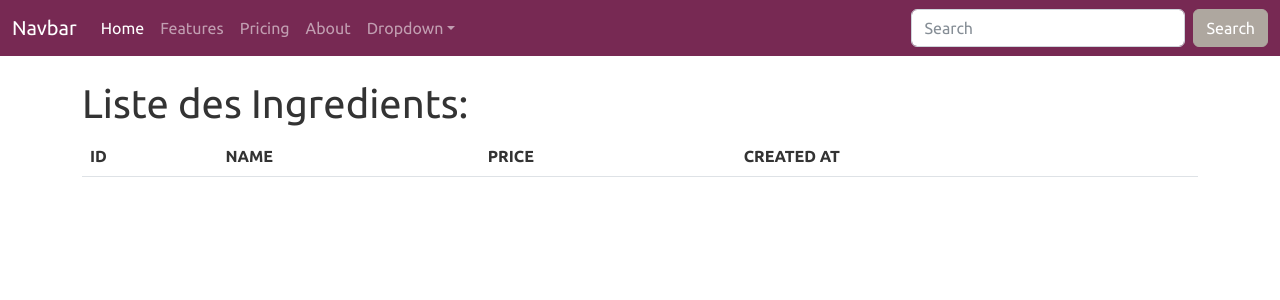
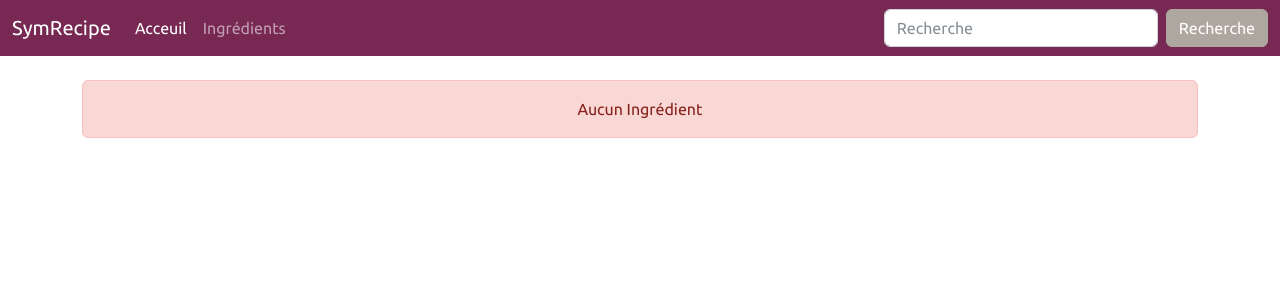
Before and after one commit to AmiarM/SymRecipe, a Symfony app: template templates/ingredient/index.html.twig in a window 1280 px wide. Shown: the top 300 px of the page. Run offline with Twig, Linux system fonts and the light colour scheme; the template is opened without the code that fills it, so the values that code supplies are empty; some libraries are stand-ins or nearby versions.

Commit message:
$ingredient=$this->ingredientRepository->findOneBy(['id'=>$id]);crud ingredient

```diff
--- a/src/Controller/HomeController.php
+++ b/src/Controller/HomeController.php
@@ -8,7 +8,7 @@ use Symfony\Component\Routing\Annotation\Route;
 class HomeController  extends AbstractController
 {
 
-    #[Route('/', 'home.index', methods: ['GET'])]
+    #[Route('/', 'app_home', methods: ['GET'])]
     public function index()
     {
         return $this->render('home/index.html.twig');
--- a/templates/base.html.twig
+++ b/templates/base.html.twig
@@ -7,6 +7,7 @@
         {# Run `composer require symfony/webpack-encore-bundle` to start using Symfony UX #}
         {% block stylesheets %}
             {{ encore_entry_link_tags('app') }}
+            <link rel="stylesheet" href="https://cdnjs.cloudflare.com/ajax/libs/font-awesome/6.2.0/css/all.min.css" integrity="sha512-xh6O/CkQoPOWDdYTDqeRdPCVd1SpvCA9XXcUnZS2FmJNp1coAFzvtCN9BmamE+4aHK8yyUHUSCcJHgXloTyT2A==" crossorigin="anonymous" referrerpolicy="no-referrer" />
             <link rel="stylesheet" href="{{asset('css/bootstrap.css')}}">
             <link rel="stylesheet" href="{{asset('css/bootstrap.min.css')}}">
             <link rel="stylesheet" href="{{asset('css/bootswatch.scss')}}">
--- a/templates/ingredient/index.html.twig
+++ b/templates/ingredient/index.html.twig
@@ -4,7 +4,13 @@
 
 {% block body %}
 <div class="container mt-4">
-    <h1>Liste des Ingredients:</h1>
+    {% for message in app.flashes('success') %}
+    <div class="alert alert-success text-center">
+        {{ message }}
+    </div>
+{% endfor %}
+  {% if pagination.items != null %}
+      <h1>Liste des Ingredients:({{ pagination.getTotalItemCount }} ingredients)</h1>
     <table class="table table-hover">
         <thead>
             <tr>
@@ -12,6 +18,7 @@
                 <th scope="col">NAME</th>
                 <th scope="col">PRICE</th>
                 <th scope="col">CREATED AT</th>
+                <th scope="col">ACTIONS</th>
             </tr>
         </thead>
         <tbody>
@@ -21,12 +28,21 @@
                 <td>{{ingredient.name}}</td>
                 <td>{{ingredient.price}}€</td>
                 <td>{{ingredient.createdAt|date('d-m-Y')}}</td>
+                <td>
+                    <a class="btn btn-danger" href="{{path('app_ingredient_delete',{'id':ingredient.id})}}"><i class="fa fa-trash"></i></a>
+                    <a class="btn btn-success" href="{{path('app_ingredient_update',{'id':ingredient.id})}}"><i class="fa fa-edit"></i></a>
+                </td>
                 </tr>
             {% endfor %}
         </tbody>
     </table>
-<div class="navigation">
+    <div class="navigation d-flex justify-content-center">
         {{ knp_pagination_render(pagination) }}
     </div>
+  {% else %}
+    <div class="alert alert-danger text-center">
+        Aucun Ingrédient
+    </div>
+  {% endif %}
 </div>
 {% endblock %}
--- a/templates/shared/_menu.html.twig
+++ b/templates/shared/_menu.html.twig
@@ -1,39 +1,23 @@
 <nav class="navbar navbar-expand-lg navbar-dark bg-dark">
     <div class="container-fluid">
-      <a class="navbar-brand" href="#">Navbar</a>
+      <a class="navbar-brand" href="{{path('app_home')}}">SymRecipe</a>
       <button class="navbar-toggler" type="button" data-bs-toggle="collapse" data-bs-target="#navbarColor02" aria-controls="navbarColor02" aria-expanded="false" aria-label="Toggle navigation">
         <span class="navbar-toggler-icon"></span>
       </button>
       <div class="collapse navbar-collapse" id="navbarColor02">
         <ul class="navbar-nav me-auto">
           <li class="nav-item">
-            <a class="nav-link active" href="#">Home
+            <a class="nav-link active" href="{{path('app_home')}}">Acceuil
               <span class="visually-hidden">(current)</span>
             </a>
           </li>
           <li class="nav-item">
-            <a class="nav-link" href="#">Features</a>
-          </li>
-          <li class="nav-item">
-            <a class="nav-link" href="#">Pricing</a>
-          </li>
-          <li class="nav-item">
-            <a class="nav-link" href="#">About</a>
-          </li>
-          <li class="nav-item dropdown">
-            <a class="nav-link dropdown-toggle" data-bs-toggle="dropdown" href="#" role="button" aria-haspopup="true" aria-expanded="false">Dropdown</a>
-            <div class="dropdown-menu">
-              <a class="dropdown-item" href="#">Action</a>
-              <a class="dropdown-item" href="#">Another action</a>
-              <a class="dropdown-item" href="#">Something else here</a>
-              <div class="dropdown-divider"></div>
-              <a class="dropdown-item" href="#">Separated link</a>
-            </div>
+            <a class="nav-link" href="{{path('app_ingredient')}}">Ingrédients</a>
           </li>
         </ul>
         <form class="d-flex">
-          <input class="form-control me-sm-2" type="text" placeholder="Search">
-          <button class="btn btn-secondary my-2 my-sm-0" type="submit">Search</button>
+          <input class="form-control me-sm-2" type="text" placeholder="Recherche">
+          <button class="btn btn-secondary my-2 my-sm-0" type="submit">Recherche</button>
         </form>
       </div>
     </div>
--- a/translations/KnpPaginatorBundle.fr.yml
+++ b/translations/KnpPaginatorBundle.fr.yml
@@ -1,2 +1,2 @@
 label_next: Suivant
-label_previous: Precedent
+label_previous: Précédent
```
Also changed, not shown: src/Controller/IngredientController.php (+61 -0 lines), src/Entity/Ingredient.php (+6 -1 lines), src/Form/IngredientType.php (added, +64 -0 lines), templates/ingredient/new.html.twig (added, +7 -0 lines), templates/ingredient/update.html.twig (added, +7 -0 lines), templates/shared/_form.html.twig (added, +24 -0 lines). Lines whose indentation alone changed are shown as unchanged.
